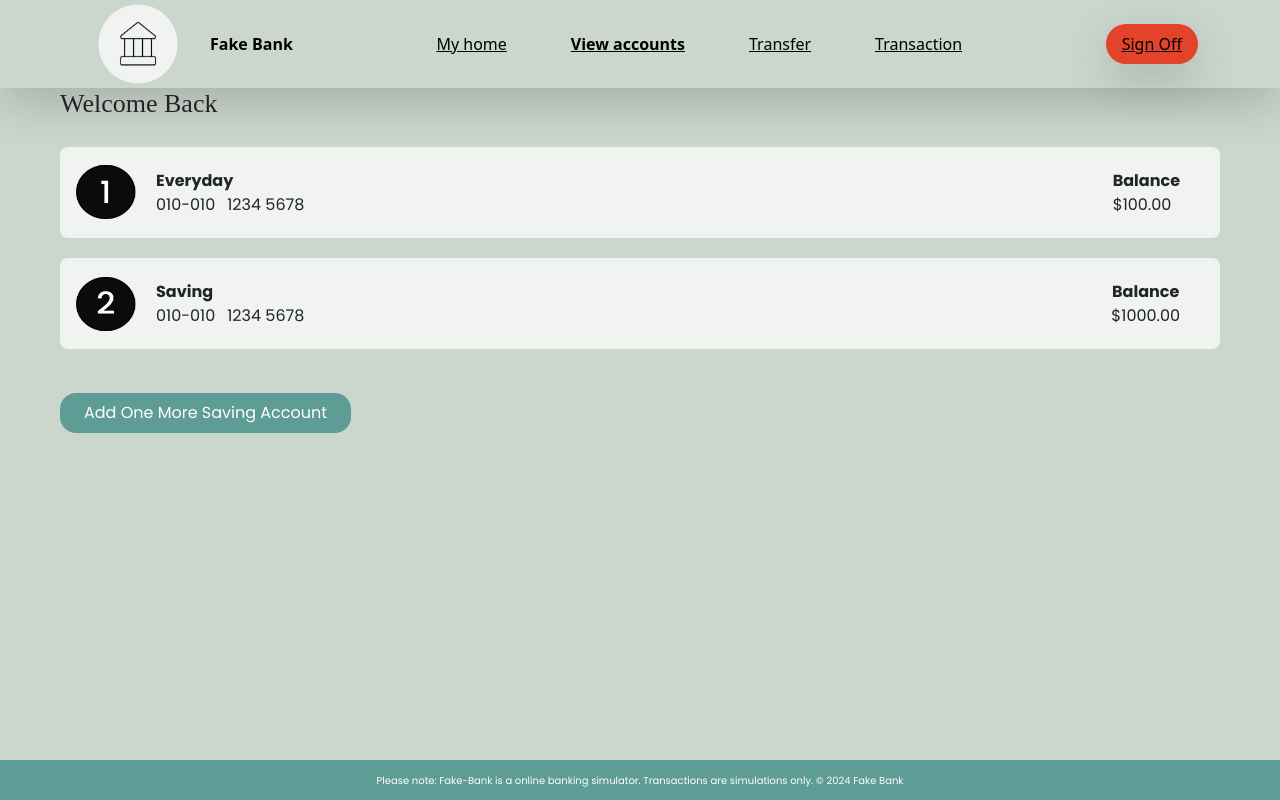
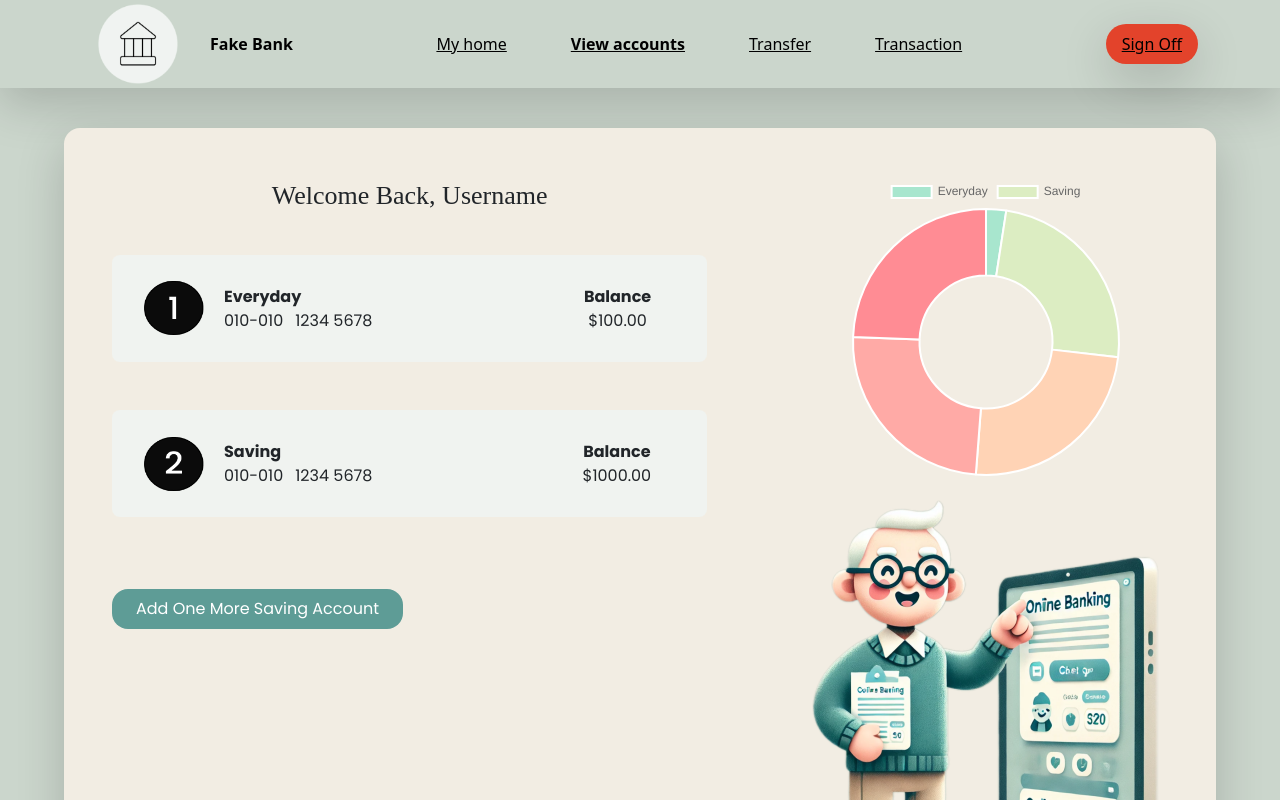
Before and after one commit to ponkpook/Fake-Bank-Front, a React (Create React App) app: page /accounts in a window 1280 px wide. Shown: the top 800 px of the page. Built offline with nearby package versions, Linux system fonts and the light colour scheme; a web font is replaced by a local one.

Commit message:
Create visualization for the balance

```diff
--- a/src/components/modal-accounts.tsx
+++ b/src/components/modal-accounts.tsx
@@ -1,4 +1,7 @@
-import React from "react";
+// ModalAccounts.tsx
+import React from 'react';
+import AnimatedCounter from './AnimatedCounter';
+import BalanceChart from './BalanceChart';
 
 type Account = {
   name?: string;
@@ -17,24 +20,30 @@ export const ModalAccounts: React.FC<IAccount> = ({
   accounts,
   onAddAccount,
 }) => {
+  // Convert balance from string to number for BalanceChart
+  const chartData = accounts.map(account => ({
+    balance: Number(account.balance) || 0,
+    name: account.name || 'Unknown',
+  }));
+
   return (
-    <div className="flex flex-col gap-space-5 w-full px-[60px]">
-      <div>
-        <h1 className="font-prosto text-xxxl">Welcome Back</h1>
+    <div className="flex flex-col md:flex-row w-[90%] mx-auto bg-native-milk shadow-lg mt-10 rounded-m">
+      {/* Account Information Section */}
+      <div className="flex flex-col w-full md:w-[60%] p-5">
+        <div className="font-prosto text-xxxl text-center md:text-left mb-10">
+          Welcome Back, Username
         </div>
         {accounts.map((account, index) => (
           <div
             key={index}
-          className="flex w-full bg-pale-mint justify-between rounded-s items-center py-space-2"
+            className="flex flex-col md:flex-row w-full bg-pale-mint justify-between rounded-s items-center py-space-2 md:py-space-4 px-space-2 md:px-space-4 mb-5"
           >
-          <div className="flex flex-row justify-start gap-space-5 items-center">
-            <div>
+            <div className="flex flex-row justify-start gap-space-5 items-center w-full">
               <img
                 src={`${account.image}`}
                 alt="account representative"
                 className="w-[60px] h-[75px] ml-space-4"
               />
-            </div>
               <div className="flex flex-col">
                 <span className="font-poppins font-bold">{account.name}</span>
                 <div className="flex flex-row gap-space-3">
@@ -43,18 +52,14 @@ export const ModalAccounts: React.FC<IAccount> = ({
                 </div>
               </div>
             </div>
-          <div className="flex flex-col px-space-10">
-            <div className="flex justify-center">
+            <div className="flex flex-col px-space-2 md:px-space-10 text-center md:text-left">
               <span className="font-poppins font-bold">Balance</span>
-            </div>
-            <div className="flex justify-start">
               <span className="font-poppins">{account.balance}</span>
             </div>
           </div>
-        </div>
         ))}
-      {/* add accounts buttom */}
-      <div className="mt-space-6">
+        {/* Add Account Button */}
+        <div className="flex justify-center md:justify-start mt-space-6">
           <button
             onClick={onAddAccount}
             className="bg-teal-green text-white font-poppins px-4 py-2 rounded-m"
@@ -63,5 +68,31 @@ export const ModalAccounts: React.FC<IAccount> = ({
           </button>
         </div>
       </div>
+
+      {/* Right Section: Chart and Image */}
+      <div className="hidden flex-col md:flex md:w-[40%] items-center justify-center p-5">
+        {/* Left section: Chart */}
+        <div className="total-balance-chart flex justify-center items-center">
+          <BalanceChart accounts={chartData} />
+        </div>
+        <img
+          src="assets/old-person.png"
+          alt="person-interact"
+          className="w-[347px] pt-space-6"
+        />
+      </div>
+
+      {/* Mobile Image Section */}
+      <div className="md:hidden flex justify-center mt-5">
+        <div className="total-balance-chart flex justify-center items-center">
+          <BalanceChart accounts={chartData} />
+        </div>
+        <img
+          src="assets/old-person.png"
+          alt="person-interact"
+          className="w-[250px] pt-space-6"
+        />
+      </div>
+    </div>
   );
 };
```
Lines whose indentation alone changed are shown as unchanged.
